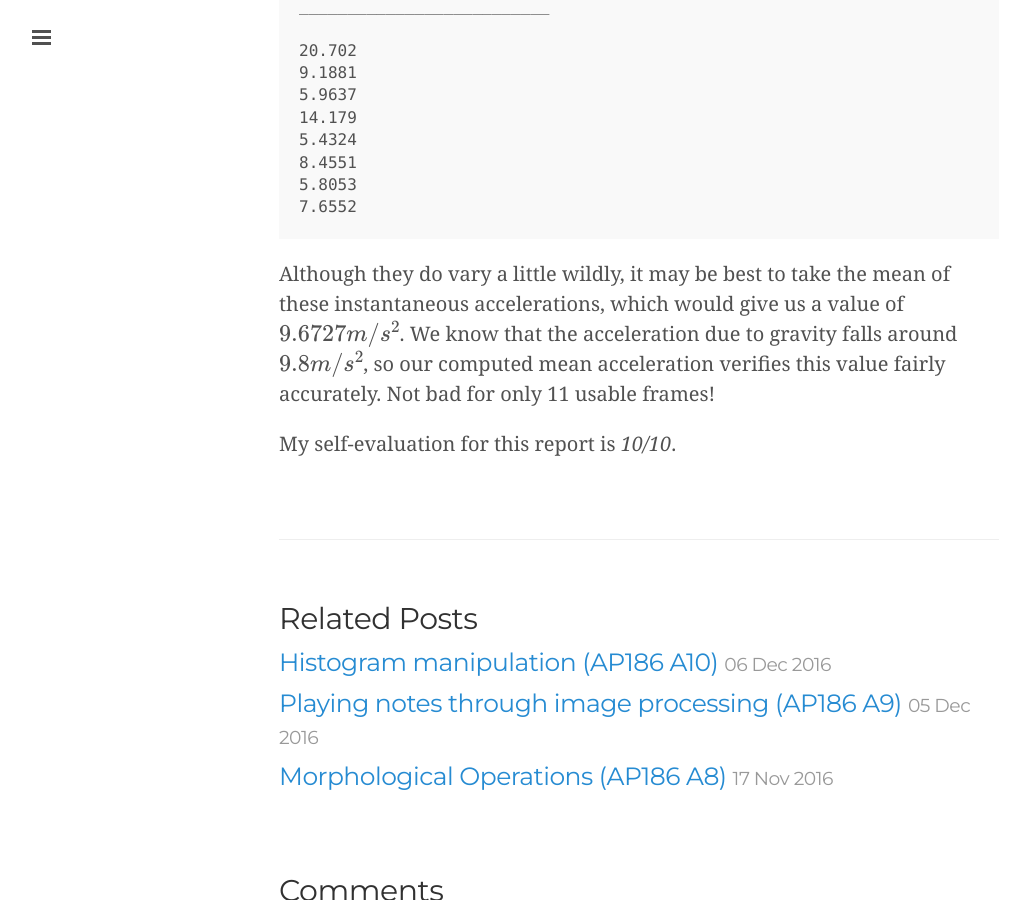
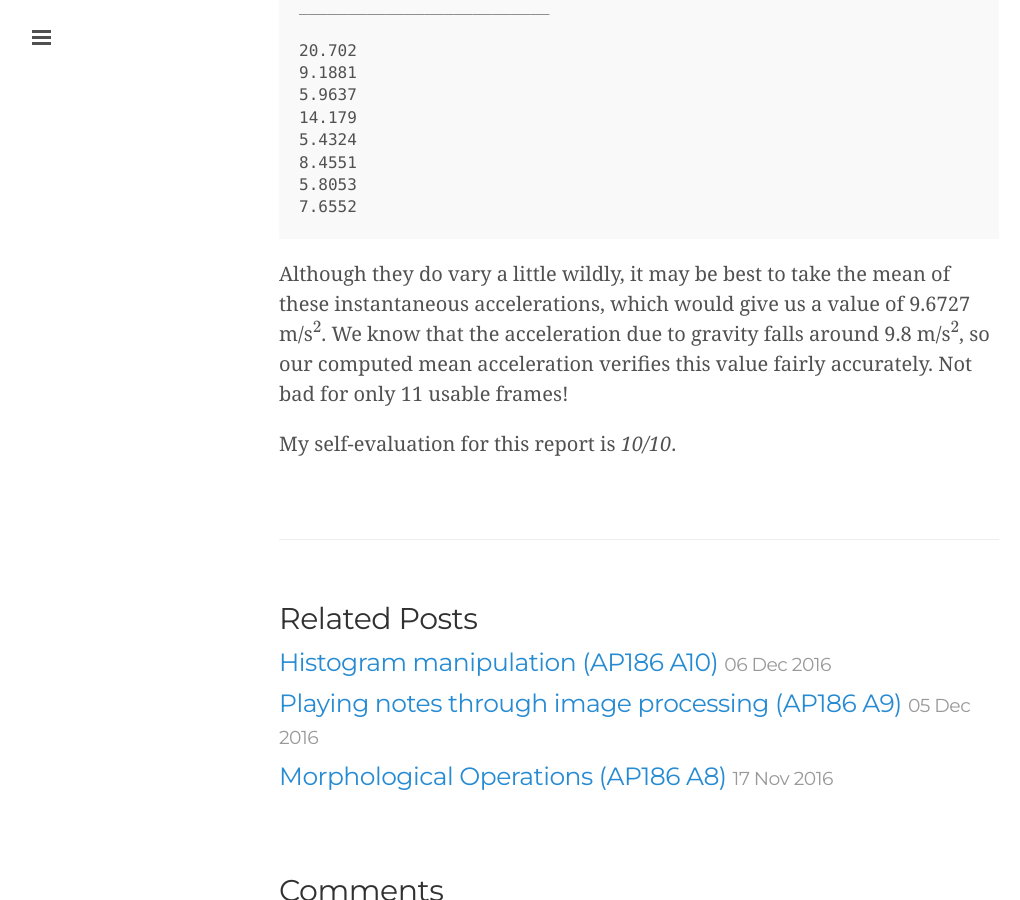
Before and after one commit to devential/devential.github.io, a Jekyll site: the page built from _posts/2016-12-07-AP186-A11.md, in a window 1280 px wide and 900 px high, scrolled down 4509 px. Shown: the whole window, without its empty margins (1-1021 px from the left). Built offline with Jekyll 4.4.1, drawn with Linux system fonts in a browser that asks for light colours; formulas are drawn with MathJax 3; comment, search, counter and statistics services are not loaded.

Commit message:
Minor edits and formatting

````diff
--- a/_posts/2016-12-07-AP186-A11.md
+++ b/_posts/2016-12-07-AP186-A11.md
@@ -102,6 +102,6 @@ __________________________
 7.6552
 ```
 
-Although they do vary a little wildly, it may be best to take the mean of these instantaneous accelerations, which would give us a value of \\(9.6727 m/s^2\\). We know that the acceleration due to gravity falls around \\(9.8 m/s^2\\), so our computed mean acceleration verifies this value fairly accurately. Not bad for only 11 usable frames!
+Although they do vary a little wildly, it may be best to take the mean of these instantaneous accelerations, which would give us a value of 9.6727 m/s\\(^2\\). We know that the acceleration due to gravity falls around 9.8 m/s\\(^2\\), so our computed mean acceleration verifies this value fairly accurately. Not bad for only 11 usable frames!
 
 My self-evaluation for this report is *10/10*.
````
Also changed, not shown: other parts of _posts/2016-12-07-AP186-A11.md (+1 -1 lines).
